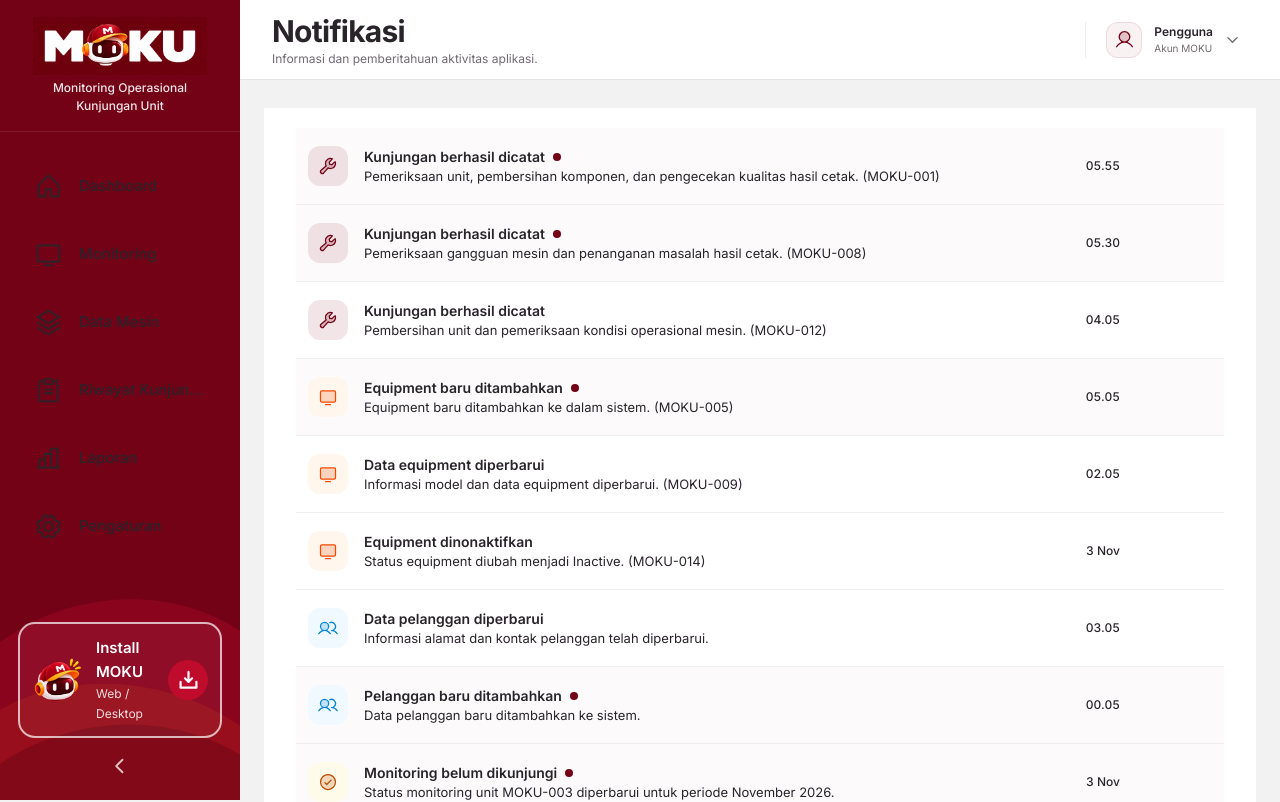
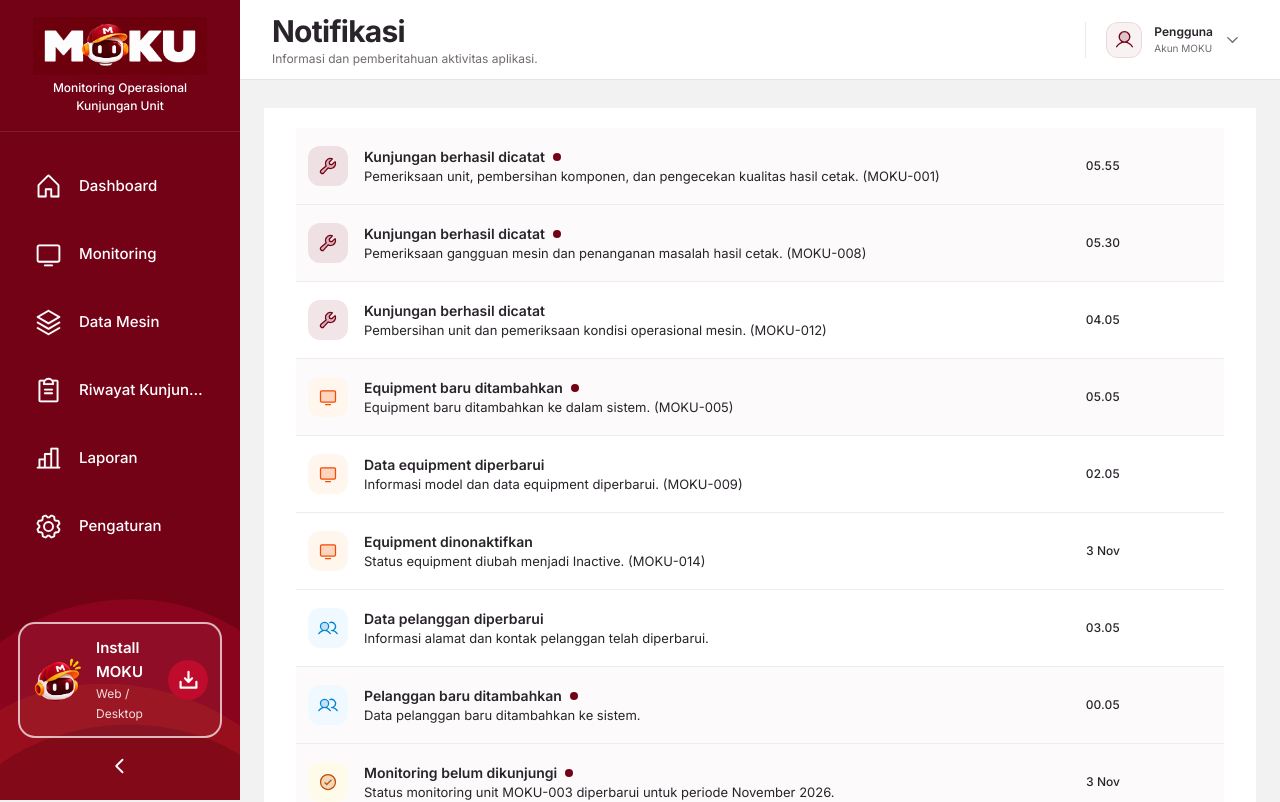
Before and after one commit to irwanfuzi/Moku-app, a Next.js app: page /notifications in a window 1280 px wide. Shown: the top 802 px of the page. Built offline with nearby package versions, Linux system fonts and the light colour scheme.

Commit message:
Update app-sidebar.tsx

```diff
--- a/src/components/layout/app-sidebar.tsx
+++ b/src/components/layout/app-sidebar.tsx
@@ -39,6 +39,10 @@ interface BeforeInstallPromptEvent extends Event {
 ========================================================= */
 
 const INSTALL_STORAGE_KEY = "moku-pwa-installed";
+
+/* =========================================================
+   NAVIGATION
+========================================================= */
 
 const navigationItems = [
   {
@@ -326,7 +330,7 @@ export default function AppSidebar({
                   className="h-auto max-h-[58px] w-auto max-w-[180px] object-contain"
                 />
 
-                <span className="mt-1 text-center text-[12px] font-medium leading-[18px] text-white/90">
+                <span className="mt-1 text-center text-[12px] font-medium leading-[18px] !text-white">
                   Monitoring Operasional
                   <br />
                   Kunjungan Unit
@@ -362,15 +366,17 @@ export default function AppSidebar({
                     className={`
                       moku-sidebar-link
                       group relative flex h-[60px]
-                      items-center gap-4
+                      items-center justify-start gap-4
                       rounded-[14px]
                       px-4
+                      !text-white
+                      text-left
                       transition-all duration-200
                       motion-reduce:transition-none
                       ${
                         active
-                          ? "bg-[#BF0B2C] text-white shadow-[inset_3px_0_0_#F28C0F]"
-                          : "bg-transparent text-white hover:bg-white/10"
+                          ? "bg-[#BF0B2C] shadow-[inset_3px_0_0_#F28C0F]"
+                          : "bg-transparent hover:bg-white/10"
                       }
                       ${collapsed ? "justify-center px-0" : ""}
                     `}
@@ -378,17 +384,15 @@ export default function AppSidebar({
                     <Icon
                       size={29}
                       weight={active ? "fill" : "regular"}
-                      className={`
-                        shrink-0
-                        transition-transform duration-200
-                        ${active ? "scale-105" : "group-hover:scale-105"}
-                      `}
+                      className="shrink-0 !text-white transition-transform duration-200"
                     />
 
                     {!collapsed && (
                       <span
                         className={`
-                          min-w-0 truncate text-[15px]
+                          block min-w-0 flex-1
+                          truncate text-left text-[15px]
+                          !text-white
                           ${
                             active
                               ? "font-semibold"
@@ -429,7 +433,7 @@ export default function AppSidebar({
                 border-2 border-white/70
                 bg-white/[0.04]
                 px-3 py-3
-                text-left text-white
+                text-left !text-white
                 transition-all duration-200
                 ${
                   installPrompt
@@ -444,7 +448,7 @@ export default function AppSidebar({
                 <DownloadSimple
                   size={25}
                   weight="bold"
-                  className="shrink-0 text-[#F28C0F]"
+                  className="shrink-0 !text-[#F28C0F]"
                 />
               ) : (
                 <>
@@ -456,20 +460,21 @@ export default function AppSidebar({
                     className="h-[52px] w-[52px] shrink-0 object-contain"
                   />
 
-                  <span className="min-w-0 flex-1">
-                    <span className="block text-[15px] font-semibold leading-6 text-white">
+                  <span className="min-w-0 flex-1 text-left">
+                    <span className="block text-left text-[15px] font-semibold leading-6 !text-white">
                       Install MOKU
                     </span>
 
-                    <span className="block text-[12px] leading-5 text-white/85">
+                    <span className="block text-left text-[12px] leading-5 !text-white/85">
                       Web / Desktop
                     </span>
                   </span>
 
-                  <span className="flex h-10 w-10 shrink-0 items-center justify-center rounded-full bg-[#BF0B2C] text-white transition-colors group-hover:bg-[#F28C0F]">
+                  <span className="flex h-10 w-10 shrink-0 items-center justify-center rounded-full bg-[#BF0B2C]">
                     <DownloadSimple
                       size={23}
                       weight="bold"
+                      className="!text-white"
                     />
                   </span>
                 </>
@@ -483,15 +488,15 @@ export default function AppSidebar({
             <button
               type="button"
               onClick={onToggleCollapse}
-              className={`
+              className="
                 mx-auto mt-3 flex h-8 w-8
                 items-center justify-center
-                rounded-full text-white/75
+                rounded-full !text-white/75
                 transition-colors duration-200
-                hover:bg-white/10 hover:text-white
+                hover:bg-white/10 hover:!text-white
                 active:scale-95
                 motion-reduce:transition-none
-              `}
+              "
               aria-label={
                 collapsed ? "Perluas sidebar" : "Perkecil sidebar"
               }
@@ -614,6 +619,41 @@ export default function AppSidebar({
         }
 
         /*
+          FORCE WHITE SIDEBAR TEXT AND ICONS
+        */
+
+        .moku-sidebar .moku-sidebar-link,
+        .moku-sidebar .moku-sidebar-link span,
+        .moku-sidebar .moku-sidebar-link svg,
+        .moku-sidebar .moku-sidebar-brand span,
+        .moku-sidebar .moku-sidebar-footer,
+        .moku-sidebar .moku-sidebar-footer span,
+        .moku-sidebar .moku-sidebar-footer svg {
+          color: #ffffff !important;
+        }
+
+        .moku-sidebar .moku-sidebar-link {
+          text-align: left !important;
+          justify-content: flex-start;
+        }
+
+        .moku-sidebar .moku-sidebar-link span {
+          text-align: left !important;
+        }
+
+        .moku-sidebar .moku-sidebar-link svg {
+          stroke: #ffffff !important;
+        }
+
+        .moku-sidebar .moku-sidebar-footer button {
+          color: #ffffff !important;
+        }
+
+        .moku-sidebar .moku-sidebar-footer button:disabled {
+          color: #ffffff !important;
+        }
+
+        /*
           NAVIGATION LINKS
         */
 
@@ -650,6 +690,10 @@ export default function AppSidebar({
           padding-bottom: 20px;
         }
 
+        .moku-sidebar[data-collapsed="true"] .moku-sidebar-link {
+          justify-content: center !important;
+        }
+
         /*
           MOBILE PORTRAIT
         */
@@ -674,4 +718,4 @@ export default function AppSidebar({
       `}</style>
     </>
   );
-                  }
+}
```
